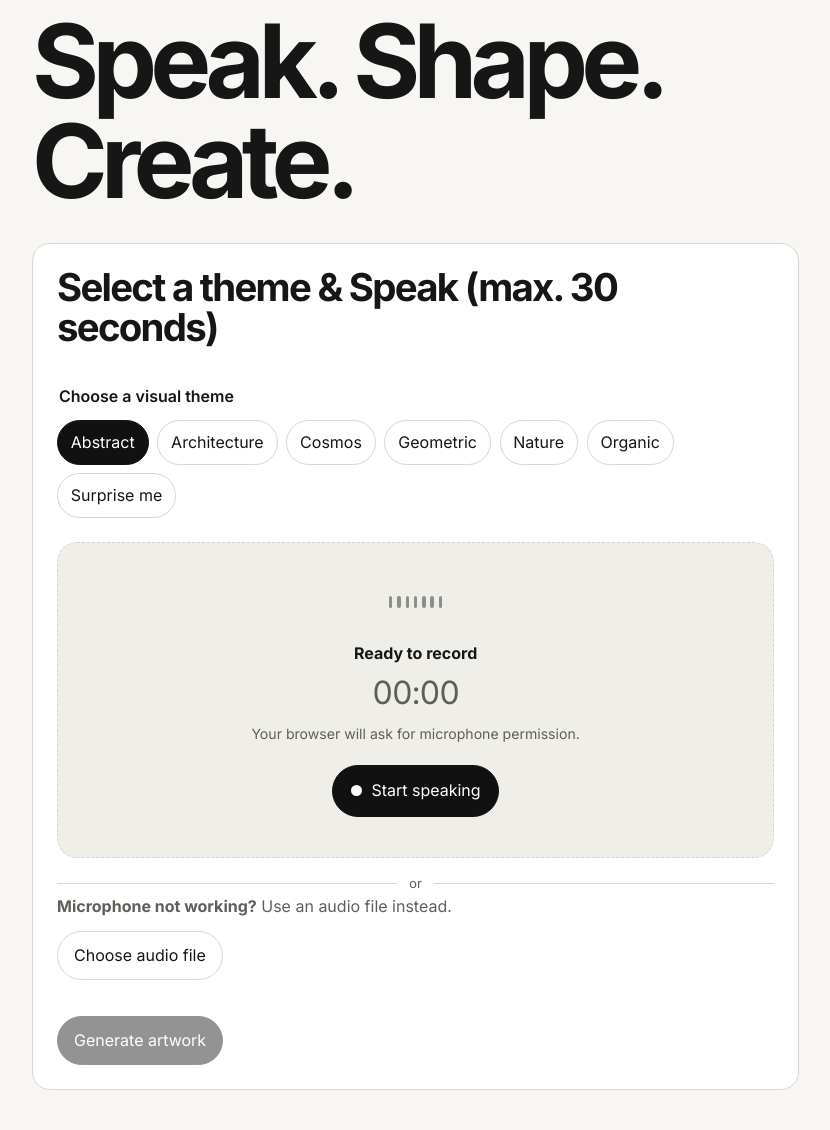
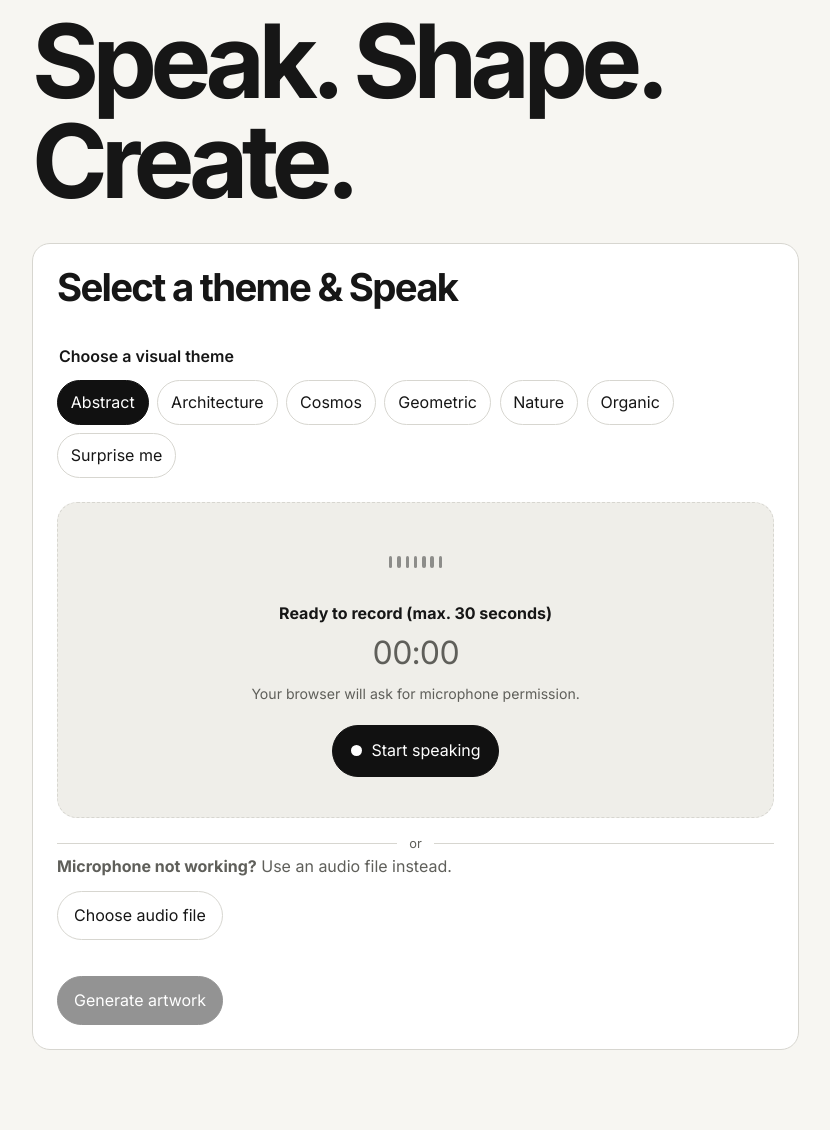
Before and after one commit to edimaudo/reotoi, a FastAPI app: page /app in a window 1280 px wide. Shown: the part 128-1258 px from the top of the page, without its empty margins (18-848 px from the left). Run offline with FastAPI, Linux system fonts and the light colour scheme.

Commit message:
Update app.html

```diff
--- a/templates/app.html
+++ b/templates/app.html
@@ -13,7 +13,7 @@
             <div class="panel-header">
                 <div>
                     <!-- <p class="eyebrow">YOUR INPUT</p> -->
-                    <h2 id="input-title">Select a theme & Speak (max. 30 seconds)</h2>
+                    <h2 id="input-title">Select a theme & Speak</h2>
                 </div>
                 <!-- <span class="time-limit">Up to {{ max_recording_seconds }} seconds</span> -->
             </div>
@@ -38,7 +38,7 @@
                 <div class="record-visual" aria-hidden="true">
                     <span></span><span></span><span></span><span></span><span></span><span></span><span></span>
                 </div>
-                <p class="recorder-status" id="recorder-status">Ready to record</p>
+                <p class="recorder-status" id="recorder-status">Ready to record (max. 30 seconds)</p>
                 <p class="recorder-timer" id="recorder-timer">00:00</p>
                 <p class="recorder-help" id="recorder-help">Your browser will ask for microphone permission.</p>
 
```
